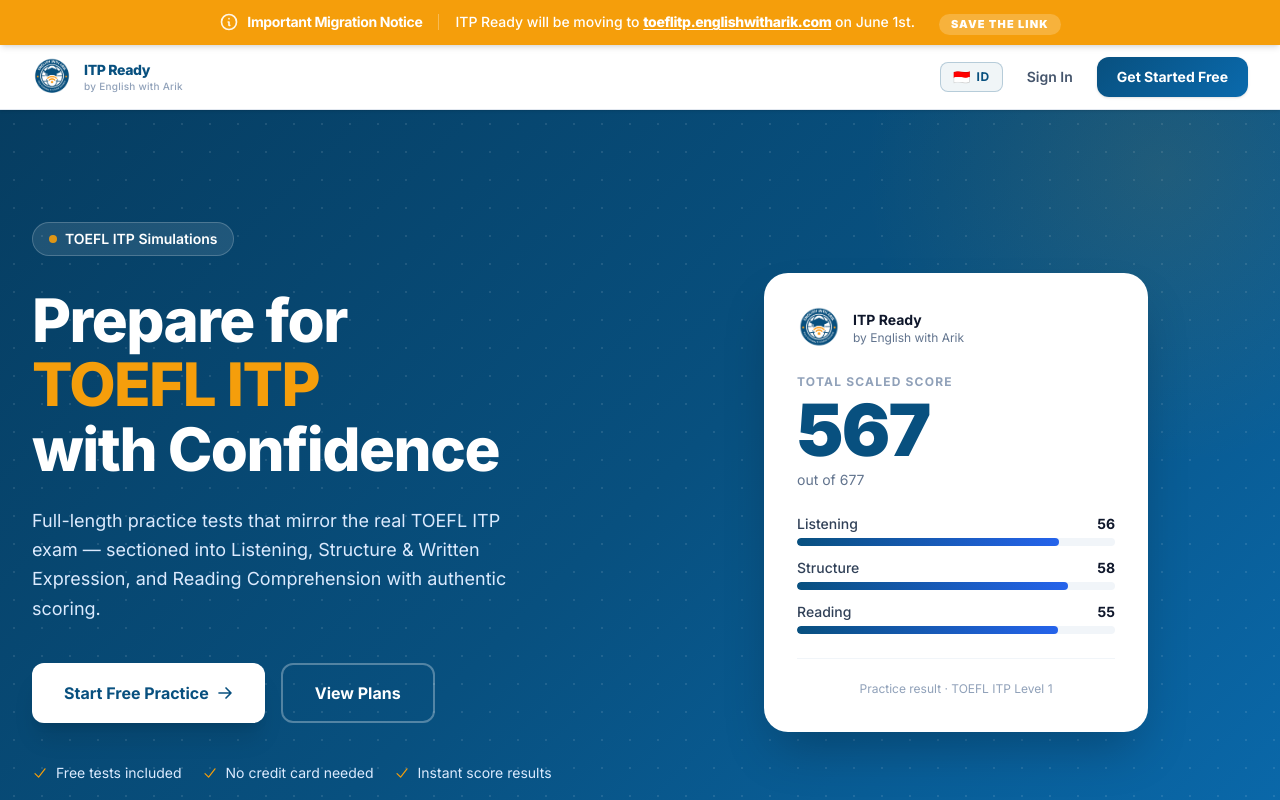
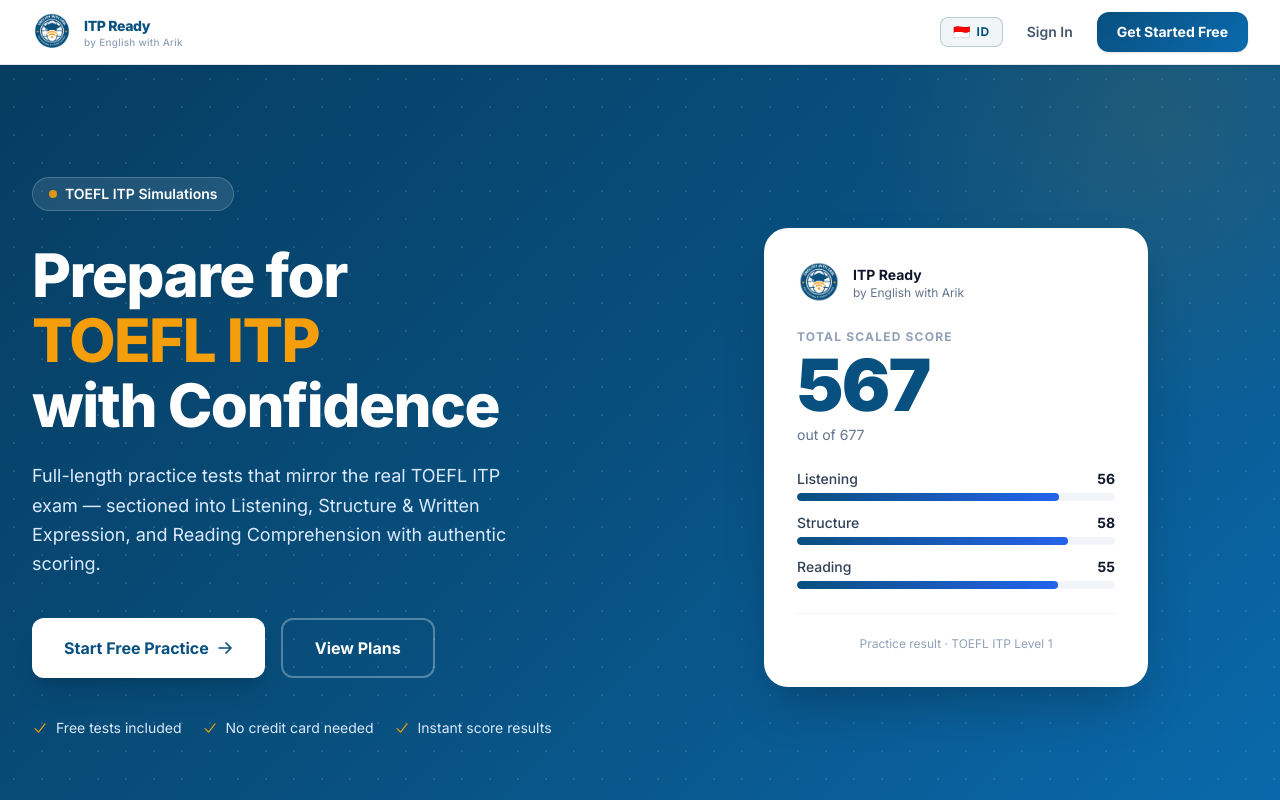
Before and after one commit to mrarikbudiarsana/english-test-prep, a Next.js app in the folder frontend/: page / in a window 1280 px wide. Shown: the top 800 px of the page. Built offline with nearby package versions, Linux system fonts and the light colour scheme; no server answers.

Commit message:
Remove migration banner from layout

```diff
--- a/frontend/src/app/layout.tsx
+++ b/frontend/src/app/layout.tsx
@@ -3,7 +3,6 @@
 import { AuthProvider } from "@/contexts/AuthContext";
 import { LanguageProvider } from "@/contexts/LanguageContext";
 import { Toaster } from 'react-hot-toast';
-import MigrationBanner from "@/components/layout/MigrationBanner";
 import { MaintenanceGuard } from "@/components/layout/MaintenanceGuard";
 
 export const metadata: Metadata = {
@@ -30,7 +29,6 @@
         />
       </head>
       <body className="antialiased" style={{ fontFamily: "'Inter', system-ui, sans-serif" }}>
-        <MigrationBanner />
         <LanguageProvider>
           <AuthProvider>
             <MaintenanceGuard>
```
